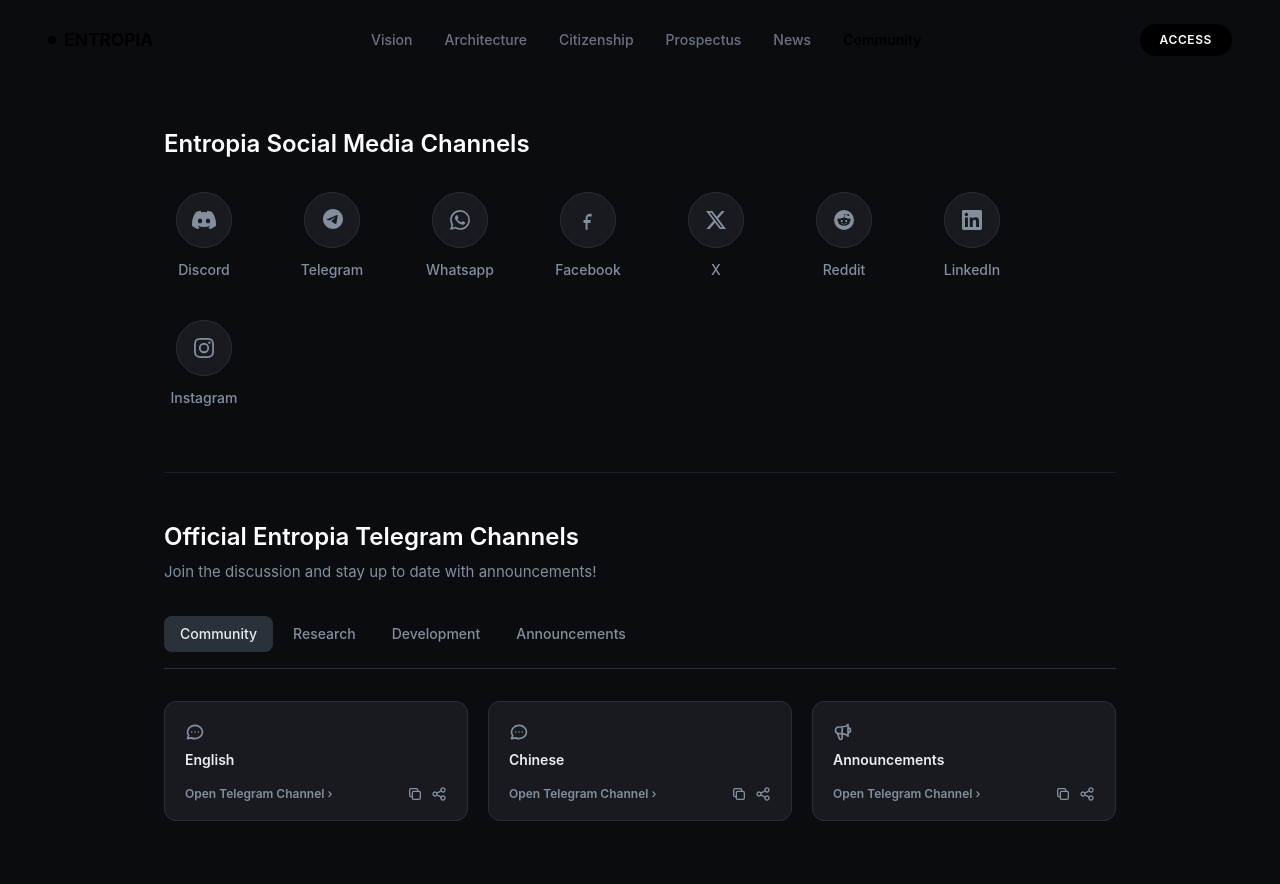
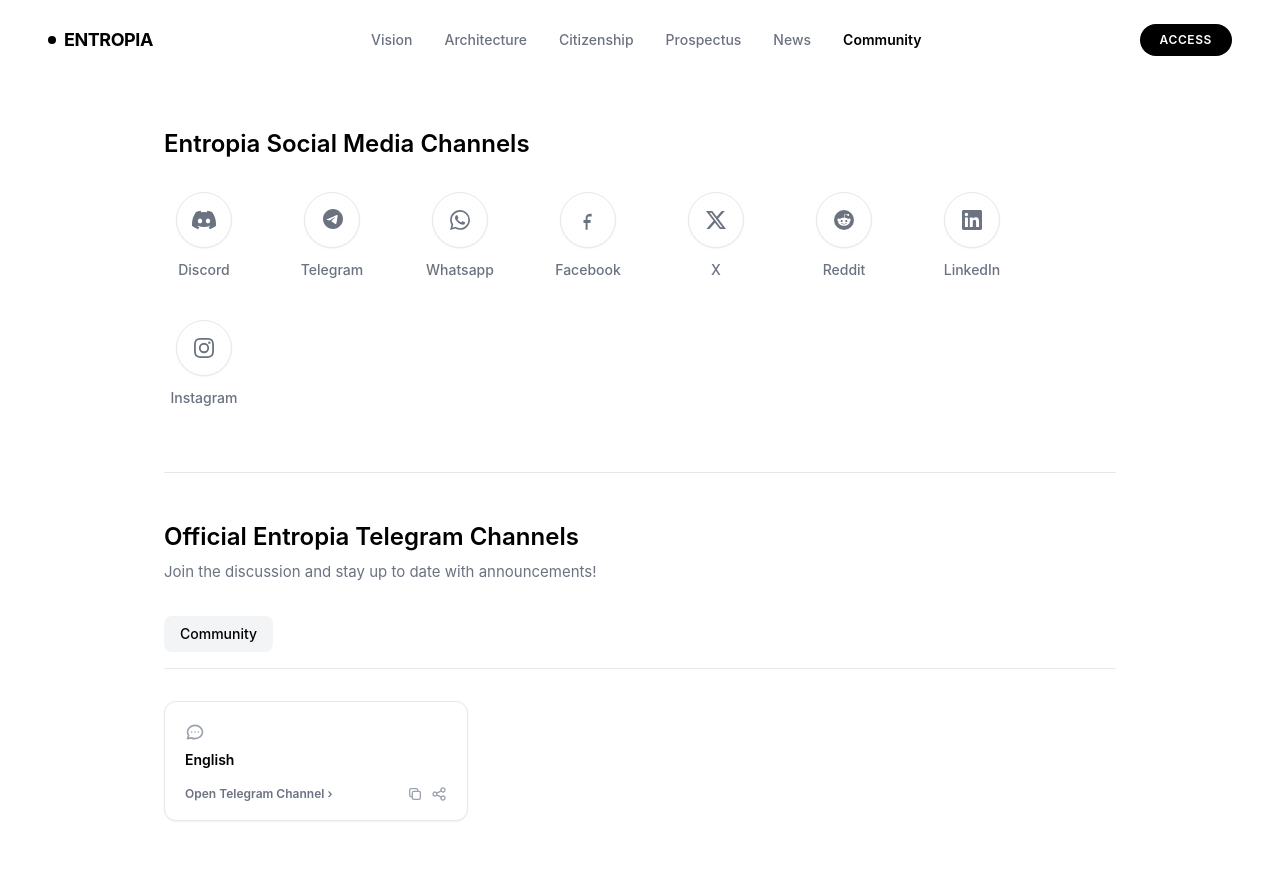
Before and after one commit to rajisded/entropia, a Next.js app: page /community in a window 1280 px wide. Shown: the top 884 px of the page. Built offline with nearby package versions, Linux system fonts and the light colour scheme.

Commit message:
chore: remove subtitle from hero and switch community page to light theme

```diff
--- a/src/app/community/page.tsx
+++ b/src/app/community/page.tsx
@@ -72,22 +72,20 @@
     }
 ];
 
-const telegramTabs = ["Community", "Research", "Development", "Announcements"];
+const telegramTabs = ["Community"];
 
 const telegramRooms = [
     { name: "English", icon: "message" },
-    { name: "Chinese", icon: "message" },
-    { name: "Announcements", icon: "announcement" },
 ];
 
 export default function CommunityPage() {
     const [activeTab, setActiveTab] = useState("Community");
 
     return (
-        <main className="min-h-screen bg-[#0B0C10] text-[#E0E2E7] flex flex-col selection:bg-white selection:text-black">
+        <main className="min-h-screen bg-white text-black flex flex-col selection:bg-black selection:text-white">
             <Navbar />
 
-            {/* Set a dark theme constraint specifically for this page inner while keeping navbar functional */}
+            {/* Set a light theme constraint specifically for this page inner while keeping navbar functional */}
             <div className="flex-1 flex flex-col pt-32 pb-24 items-center">
                 <motion.div
                     initial={{ opacity: 0, y: 20 }}
@@ -97,34 +95,34 @@
                 >
                     {/* Section 1: Social Channels */}
                     <section className="space-y-8">
-                        <h2 className="text-2xl font-semibold text-white">Entropia Social Media Channels</h2>
+                        <h2 className="text-2xl font-semibold text-black">Entropia Social Media Channels</h2>
                         <div className="flex flex-wrap gap-x-8 gap-y-10 md:gap-x-12">
                             {socialChannels.map((channel, i) => (
                                 <div key={i} className="flex flex-col items-center gap-3 w-[80px] group cursor-pointer hover:scale-105 transition-transform">
-                                    <div className="w-14 h-14 rounded-full bg-[#181A20] hover:bg-[#20222A] border border-[#2B2F36] flex items-center justify-center text-[#848E9C] group-hover:text-white transition-colors shadow-sm">
+                                    <div className="w-14 h-14 rounded-full bg-white hover:bg-gray-50 border border-gray-200 flex items-center justify-center text-gray-500 group-hover:text-black transition-colors shadow-sm">
                                         {channel.icon}
                                     </div>
-                                    <span className="text-sm font-medium text-[#848E9C] group-hover:text-[#EAECEF] transition-colors">{channel.name}</span>
+                                    <span className="text-sm font-medium text-gray-500 group-hover:text-black transition-colors">{channel.name}</span>
                                 </div>
                             ))}
                         </div>
                     </section>
 
                     {/* Section 2: Telegram Channels */}
-                    <section className="space-y-8 border-t border-[#1C1F25] pt-12">
+                    <section className="space-y-8 border-t border-gray-200 pt-12">
                         <div className="space-y-2">
-                            <h2 className="text-2xl font-semibold text-white">Official Entropia Telegram Channels</h2>
-                            <p className="text-[15px] text-[#848E9C]">Join the discussion and stay up to date with announcements!</p>
+                            <h2 className="text-2xl font-semibold text-black">Official Entropia Telegram Channels</h2>
+                            <p className="text-[15px] text-gray-500">Join the discussion and stay up to date with announcements!</p>
                         </div>
 
-                        <div className="flex gap-1 border-b border-[#2B2F36] pb-4">
+                        <div className="flex gap-1 border-b border-gray-200 pb-4">
                             {telegramTabs.map((tab) => (
                                 <button
                                     key={tab}
                                     onClick={() => setActiveTab(tab)}
                                     className={`px-4 py-2 rounded-lg text-sm font-medium transition-colors ${activeTab === tab
-                                            ? "bg-[#2B3139] text-[#EAECEF]"
-                                            : "text-[#848E9C] hover:text-[#EAECEF]"
+                                        ? "bg-gray-100 text-black"
+                                        : "text-gray-500 hover:text-black"
                                         }`}
                                 >
                                     {tab}
@@ -134,26 +132,26 @@
 
                         <div className="grid grid-cols-1 sm:grid-cols-2 md:grid-cols-3 gap-5">
                             {telegramRooms.map((room, i) => (
-                                <div key={i} className="bg-[#181A20] border border-[#2B2F36] p-5 rounded-xl hover:border-[#474D57] transition-colors group cursor-pointer flex flex-col justify-between h-[120px]">
+                                <div key={i} className="bg-white border border-gray-200 p-5 rounded-xl hover:border-black transition-colors group cursor-pointer flex flex-col justify-between h-[120px] shadow-sm">
                                     <div>
                                         {room.icon === "message" ? (
-                                            <svg className="w-5 h-5 text-[#848E9C]" fill="none" viewBox="0 0 24 24" stroke="currentColor">
+                                            <svg className="w-5 h-5 text-gray-400" fill="none" viewBox="0 0 24 24" stroke="currentColor">
                                                 <path strokeLinecap="round" strokeLinejoin="round" strokeWidth={2} d="M8 12h.01M12 12h.01M16 12h.01M21 12c0 4.418-4.03 8-9 8a9.863 9.863 0 01-4.255-.949L3 20l1.395-3.72C3.512 15.042 3 13.574 3 12c0-4.418 4.03-8 9-8s9 3.582 9 8z" />
                                             </svg>
                                         ) : (
-                                            <svg className="w-5 h-5 text-[#848E9C]" fill="none" viewBox="0 0 24 24" stroke="currentColor">
+                                            <svg className="w-5 h-5 text-gray-400" fill="none" viewBox="0 0 24 24" stroke="currentColor">
                                                 <path strokeLinecap="round" strokeLinejoin="round" strokeWidth={2} d="M11 5.882V19.24a1.76 1.76 0 01-3.417.592l-2.147-6.15M18 13a3 3 0 100-6M5.436 13.683A4.001 4.001 0 017 6h1.832c4.1 0 7.625-1.234 9.168-3v14c-1.543-1.766-5.067-3-9.168-3H7a3.988 3.988 0 01-1.564-.317z" />
                                             </svg>
                                         )}
-                                        <h3 className="text-[#EAECEF] font-semibold mt-2 text-sm">{room.name}</h3>
+                                        <h3 className="text-black font-semibold mt-2 text-sm">{room.name}</h3>
                                     </div>
                                     <div className="flex items-center justify-between mt-4">
-                                        <span className="text-xs font-semibold text-[#848E9C] group-hover:text-white transition-colors">Open Telegram Channel ›</span>
-                                        <div className="flex gap-2 text-[#848E9C]">
-                                            <button className="hover:text-white transition-colors">
+                                        <span className="text-xs font-semibold text-gray-500 group-hover:text-black transition-colors">Open Telegram Channel ›</span>
+                                        <div className="flex gap-2 text-gray-400">
+                                            <button className="hover:text-black transition-colors">
                                                 <svg className="w-4 h-4" fill="none" viewBox="0 0 24 24" stroke="currentColor"><path strokeLinecap="round" strokeLinejoin="round" strokeWidth={2} d="M8 16H6a2 2 0 01-2-2V6a2 2 0 012-2h8a2 2 0 012 2v2m-6 12h8a2 2 0 002-2v-8a2 2 0 00-2-2h-8a2 2 0 00-2 2v8a2 2 0 002 2z" /></svg>
                                             </button>
-                                            <button className="hover:text-white transition-colors">
+                                            <button className="hover:text-black transition-colors">
                                                 <svg className="w-4 h-4" fill="none" viewBox="0 0 24 24" stroke="currentColor"><path strokeLinecap="round" strokeLinejoin="round" strokeWidth={2} d="M8.684 13.342C8.886 12.938 9 12.482 9 12c0-.482-.114-.938-.316-1.342m0 2.684a3 3 0 110-2.684m0 2.684l6.632 3.316m-6.632-6l6.632-3.316m0 0a3 3 0 105.367-2.684 3 3 0 00-5.367 2.684zm0 9.316a3 3 0 105.368 2.684 3 3 0 00-5.368-2.684z" /></svg>
                                             </button>
                                         </div>
@@ -164,21 +162,21 @@
                     </section>
 
                     {/* Section 3: Quote */}
-                    <section className="bg-[#181A20] border border-[#2B2F36] rounded-2xl p-8 md:p-12 mb-8 relative">
-                        <svg className="w-10 h-10 text-[#2B3139] absolute top-8 left-8" fill="currentColor" viewBox="0 0 24 24">
+                    <section className="bg-white border border-gray-200 rounded-2xl p-8 md:p-12 mb-8 relative shadow-sm">
+                        <svg className="w-10 h-10 text-gray-100 absolute top-8 left-8" fill="currentColor" viewBox="0 0 24 24">
                             <path d="M14.017 21v-7.391c0-5.704 3.731-9.57 8.983-10.609l.995 2.151c-2.432.917-3.995 3.638-3.995 5.849h4v10h-9.983zm-14.017 0v-7.391c0-5.704 3.748-9.57 9-10.609l.996 2.151c-2.433.917-3.996 3.638-3.996 5.849h3.983v10h-9.983z" />
                         </svg>
                         <div className="pl-0 md:pl-16 relative z-10">
                             <div className="hidden md:block h-6" /> {/* Spacer for icon absolute */}
-                            <p className="text-[17px] leading-[1.7] text-[#EAECEF] font-medium tracking-wide">
+                            <p className="text-[17px] leading-[1.7] text-black font-medium tracking-wide">
                                 The Entropia community inspires us every day. It is the innovation engine of Entropia that helps, and motivates us to achieve even higher goals. The Entropia community is the most knowledgeable AI community in the world. Nothing gives me greater pleasure than meeting and speaking to our community members, both online and in-person.
                             </p>
                             <br />
-                            <p className="text-[17px] leading-[1.7] text-[#EAECEF] font-medium tracking-wide">
+                            <p className="text-[17px] leading-[1.7] text-black font-medium tracking-wide">
                                 Thank you for your ongoing help and support.
                             </p>
                             <br />
-                            <p className="text-[#848E9C] text-sm font-semibold tracking-wider">
+                            <p className="text-gray-500 text-sm font-semibold tracking-wider">
                                 - Aryan Pandey
                             </p>
                         </div>
--- a/src/components/Hero.tsx
+++ b/src/components/Hero.tsx
@@ -7,17 +7,6 @@
     return (
         <section className="h-screen w-full flex flex-col items-center justify-center relative overflow-hidden bg-white text-black">
             <div className="container relative z-10 text-center flex flex-col items-center px-4">
-                <motion.div
-                    initial={{ opacity: 0, y: 10 }}
-                    animate={{ opacity: 1, y: 0 }}
-                    transition={{ duration: 0.6, ease: "easeOut" }}
-                    className="mb-8"
-                >
-                    <span className="text-xs uppercase tracking-[0.2em] font-semibold text-gray-500">
-                        Sovereign Intellectual Civilization
-                    </span>
-                </motion.div>
-
                 <motion.h1
                     initial={{ opacity: 0, letterSpacing: "-0.05em" }}
                     animate={{ opacity: 1, letterSpacing: "-0.06em" }}
```
